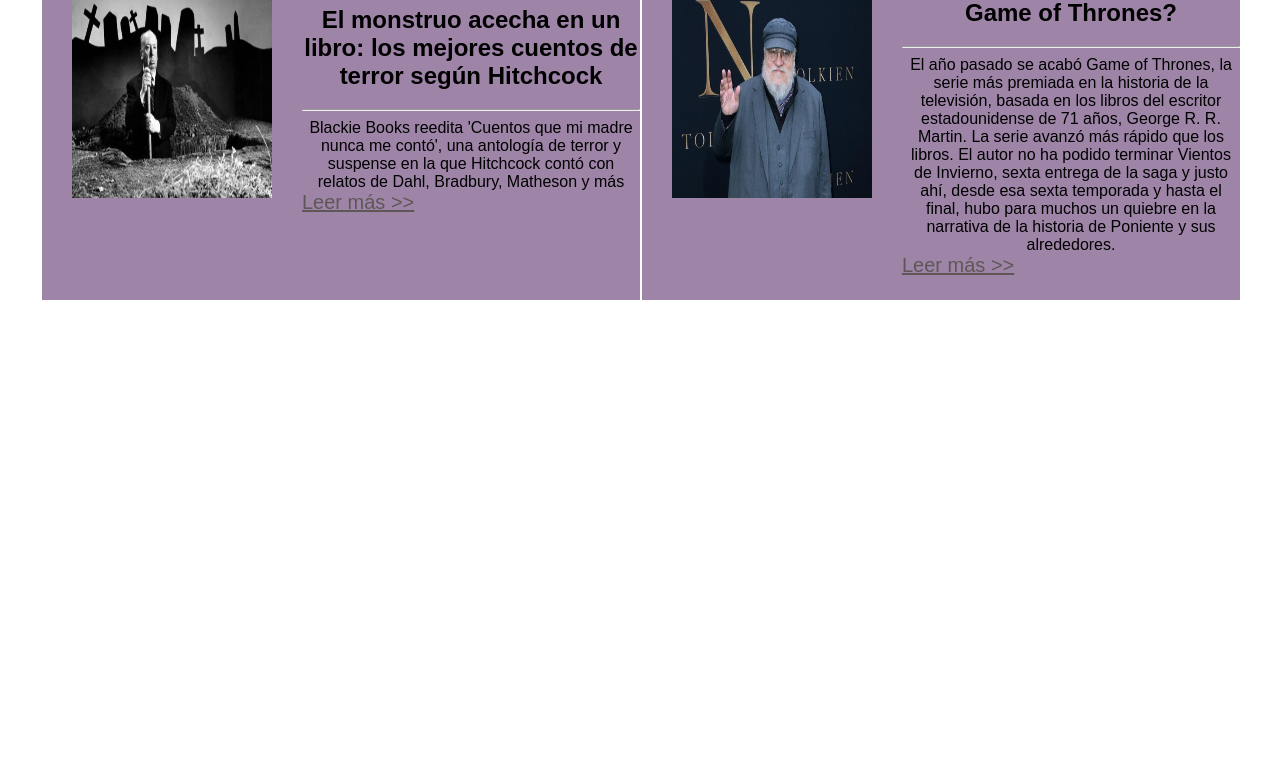
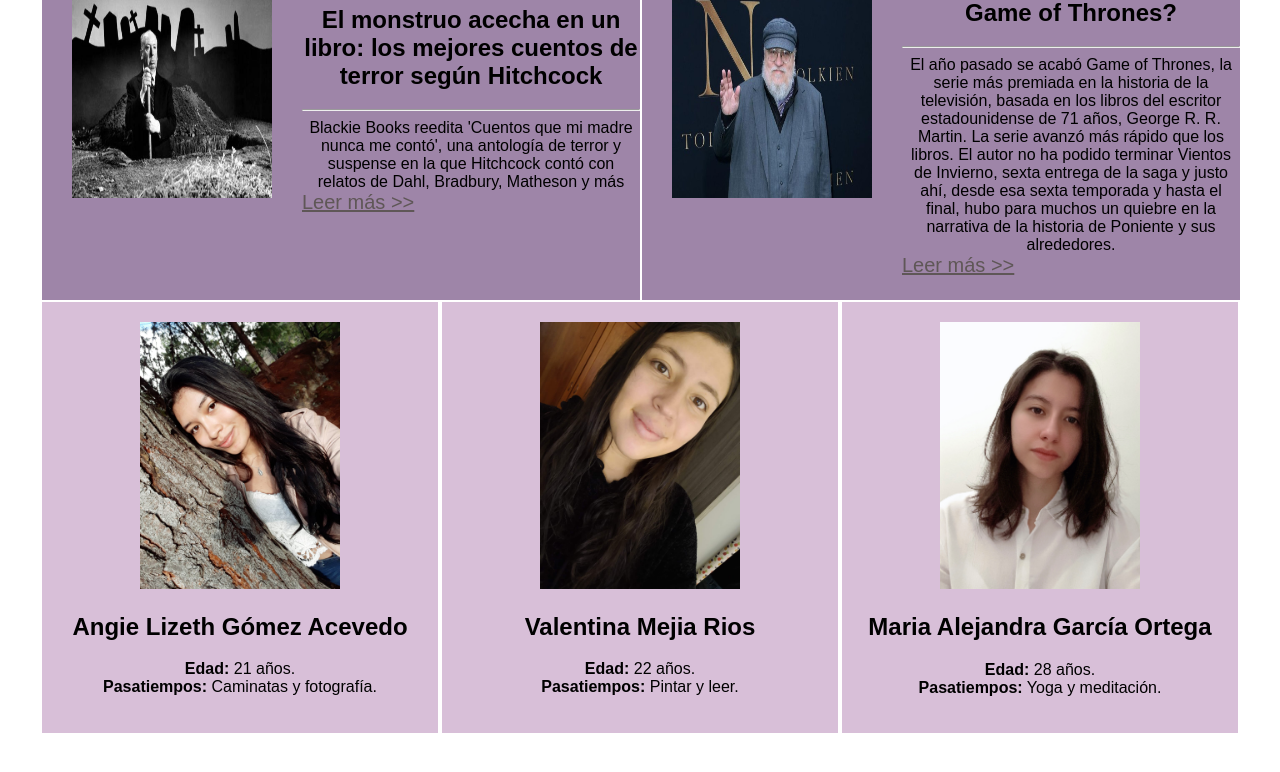
Before and after one commit to AngieGomezA24/Proyecto_Grupo67, a website with bundled scripts: page src/index.html in a window 1280 px wide. Shown: the part 1382-2154 px from the top of the page. After the commit the page ends 2125 px from the top, so only its background shows below. Built offline with nearby package versions, Linux system fonts and the light colour scheme.

Commit message:
Creación sección de equipo

```diff
--- a/src/index.html
+++ b/src/index.html
@@ -145,6 +145,40 @@
             </div>
             </div>
         </section>
+
+        <!-- Sección de equipo -->
+        <section id="team" class="team">
+
+            <!-- angie_lizeth_gomez_acevedo -->
+            <div class="member">
+                <img src="../resources/angie_lizeth_gomez_acevedo.jpeg" alt="angie_lizeth_gomez_acevedo" width="200">
+                <h2>Angie Lizeth Gómez Acevedo</h2>
+                <p><strong>Edad:</strong> 21 años. <br>
+                    <strong>Pasatiempos:</strong> Caminatas y fotografía.
+                </p>
+            </div>
+
+            <!-- valentina_mejia_rios -->
+            <div class="member">
+                <img src="../resources/valentina_mejia_rios.jpeg" alt="valentina_mejia_rios" width="200">
+                <h2>Valentina Mejia Rios</h2>
+                <p><strong>Edad:</strong> 22 años. <br>
+                    <strong>Pasatiempos:</strong> Pintar y leer.
+                </p>
+            </div>
+
+            <!-- maria_alejandra_garcia_ortega -->
+            <div class="member">
+                <img src="../resources/maria_alejandra_garcia_ortega.JPG" alt="maria_alejandra_garcia_ortega" width="200">
+                <h2>Maria Alejandra García Ortega</h2>
+                <p><strong>Edad:</strong> 28 años. <br>
+                    <strong>Pasatiempos:</strong> Yoga y meditación.
+                </p>
+            </div>
+
+        </section>
+
+
     </main>
 </body>
 </html>
--- a/src/style.css
+++ b/src/style.css
@@ -108,7 +108,6 @@
 
 .noticias{
     width: 1200px;
-    height: 2000px;
     display: flex;
     justify-content: space-evenly;
     margin: 0px auto;
@@ -194,3 +193,15 @@
     text-decoration: underline;
     font-weight: bold;
 }
+.team{
+    display: flex;
+    width: 1200px;
+    margin: auto;
+}
+.member{
+    background-color: thistle;
+    width: 30%;
+    padding: 20px;
+    margin: 2px;
+    text-align: center;
+}
```
